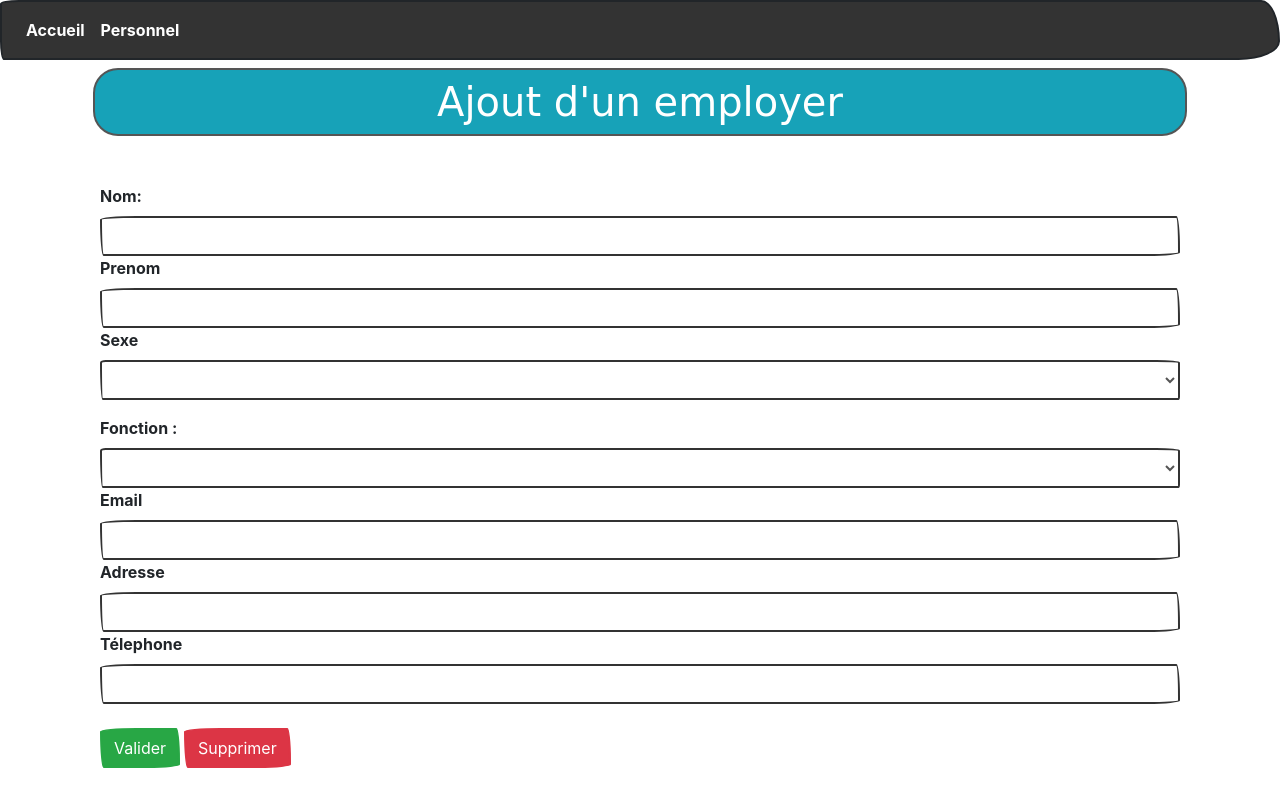
After one commit to Nanobolide/ExoRendre, a PHP site: template views/modifierPersonnel.view.php in a window 1280 px wide. The commit adds this page. Run offline with PHP 8.4, Linux system fonts and the light colour scheme; the template is opened without the code that fills it, so the values that code supplies are empty; some libraries are stand-ins or nearby versions; some web fonts are replaced.

Commit message:
Modifier Personnel

```diff
--- /dev/null
+++ b/views/modifierPersonnel.view.php
@@ -0,0 +1,71 @@
+<?php
+ob_start();
+?>
+      <form action="<?= URL ?>personnels/mv" method="POST">
+        <div class="container mt-5">
+
+
+        <fieldset>
+       <div>
+          <label for="">Nom:</label>
+            <input type="text" name="nom" id=""class="form-control" value="<?= $personnel->getNom() ?>">
+          </div>
+
+          <div>
+          <label for="">Prenom</label>
+            <input type="text" name="prenom" id=""class="form-control"  value="<?= $personnel->getPrenom() ?>">
+          </div>
+
+          <div>
+           <div class="form-group">
+             <label for="">Sexe</label>
+             <select class="form-control" name="sexe" id="" <?= $personnel->getSexe() ?>>
+               <option></option>
+               <option name="Masculin"  value="<?= $personnel->getSexe() ?>">Masculin</option>
+               <option  name="Feminin"  value="<?= $personnel->getSexe() ?>">Feminin</option>
+             </select>
+           </div>
+          </div>
+
+          <div>
+          <label for="">Fonction :</label>
+          <select class="form-control" name="fonction" id="">
+               <option></option>
+               <option value="<?= $personnel->getFonction() == 'Directeur' ?>">Directeur</option>
+               <option value="<?= $personnel->getFonction() == 'employer' ?>">Employer</option>
+               <option value="<?= $personnel->getFonction() == 'technicien' ?>">Technicien de surface</option>
+             </select>
+          </div>
+          <div>
+          <label for="">Email</label>
+            <input type="text" name="email" id=""class="form-control"  value="<?= $personnel->getEmail() ?>">
+          </div>
+          <div>
+          <label for="">Adresse</label>
+            <input type="text" name="adresse" id=""class="form-control"  value="<?= $personnel->getAdresse() ?>">
+          </div>
+          <div>
+          <label for="">Télephone</label>
+            <input type="" name="tel" id=""class="form-control"  value="<?= $personnel->getTel() ?> ">
+          </div>
+
+          <div>
+            </div>
+            <div class="form-group">
+             <br>
+             <button type="submit" class="btn btn-success">Valider</button>
+
+              <input type="submit"
+                class="btn btn-danger" value="Supprimer">
+            </div>
+
+          </div>
+        </fieldset>
+      </form>
+
+
+<?php
+$content = ob_get_clean();
+$titre = "Ajout d'un employer";
+require "template.php";
+?>
--- a/views/personnel.view.php
+++ b/views/personnel.view.php
@@ -28,6 +28,11 @@ endif;
             <tr>
                 <td class="align-middle"><a href="<?= URL ?>personnels/l/<?= $personnels[$i]->getId(); ?>"><?= $personnels[$i]->getNom(); ?></a></td>
                 <td class="align-middle"><?= $personnels[$i]->getPrenom(); ?></td>
+                <td class="align-middle"><?= $personnels[$i]->getSexe(); ?></td>
+                <td class="align-middle"><?= $personnels[$i]->getFonction(); ?></td>
+                <td class="align-middle"><?= $personnels[$i]->getEmail(); ?></td>
+                <td class="align-middle"><?= $personnels[$i]->getAdresse(); ?></td>
+                <td class="align-middle"><?= $personnels[$i]->getTel(); ?></td>
                 <td class="align-middle"><a href="<?= URL ?>personnels/m/<?= $personnels[$i]->getId(); ?>" class="btn btn-warning">Modifier</a></td>
                 <td class="align-middle">
                     <form method="POST" action="<?= URL ?>personnels/s/<?= $personnels[$i]->getId(); ?>" onSubmit="return confirm('Voulez-vous vraiment supprimer le livre ?');">
```
